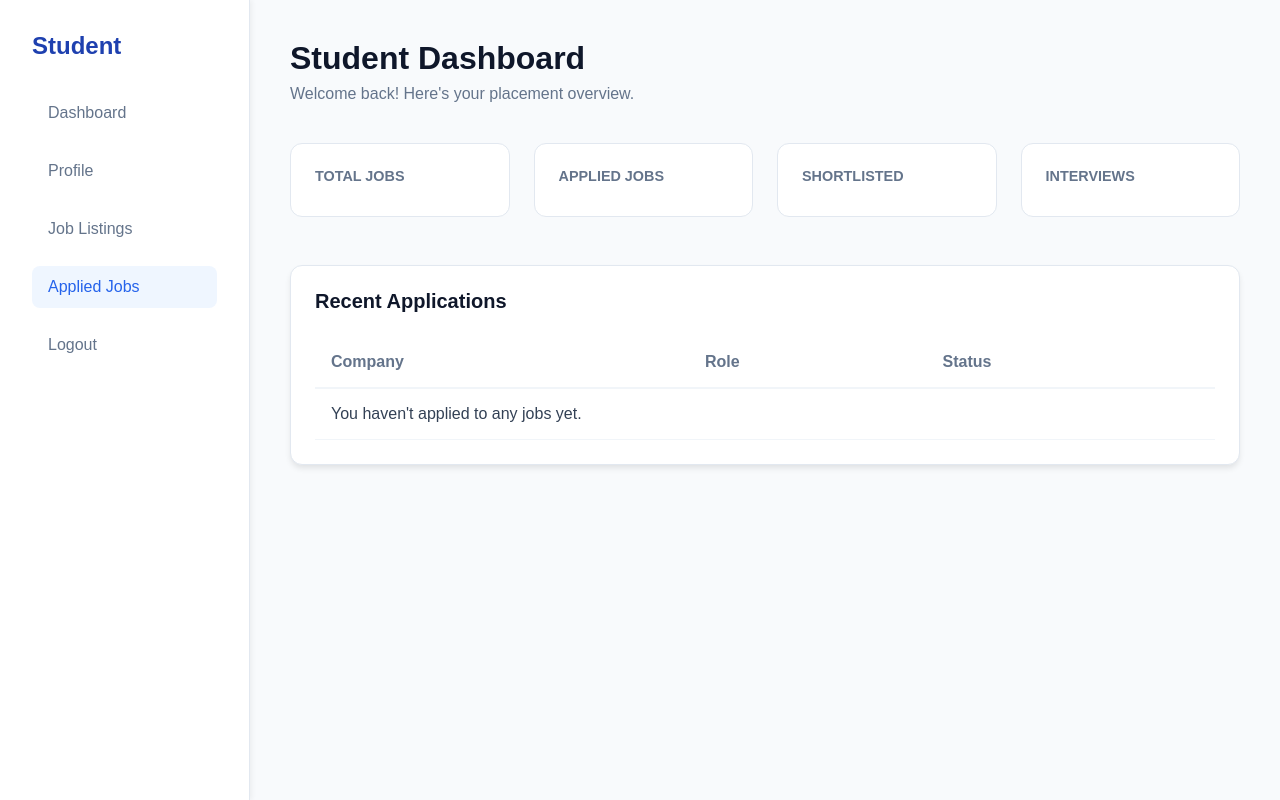
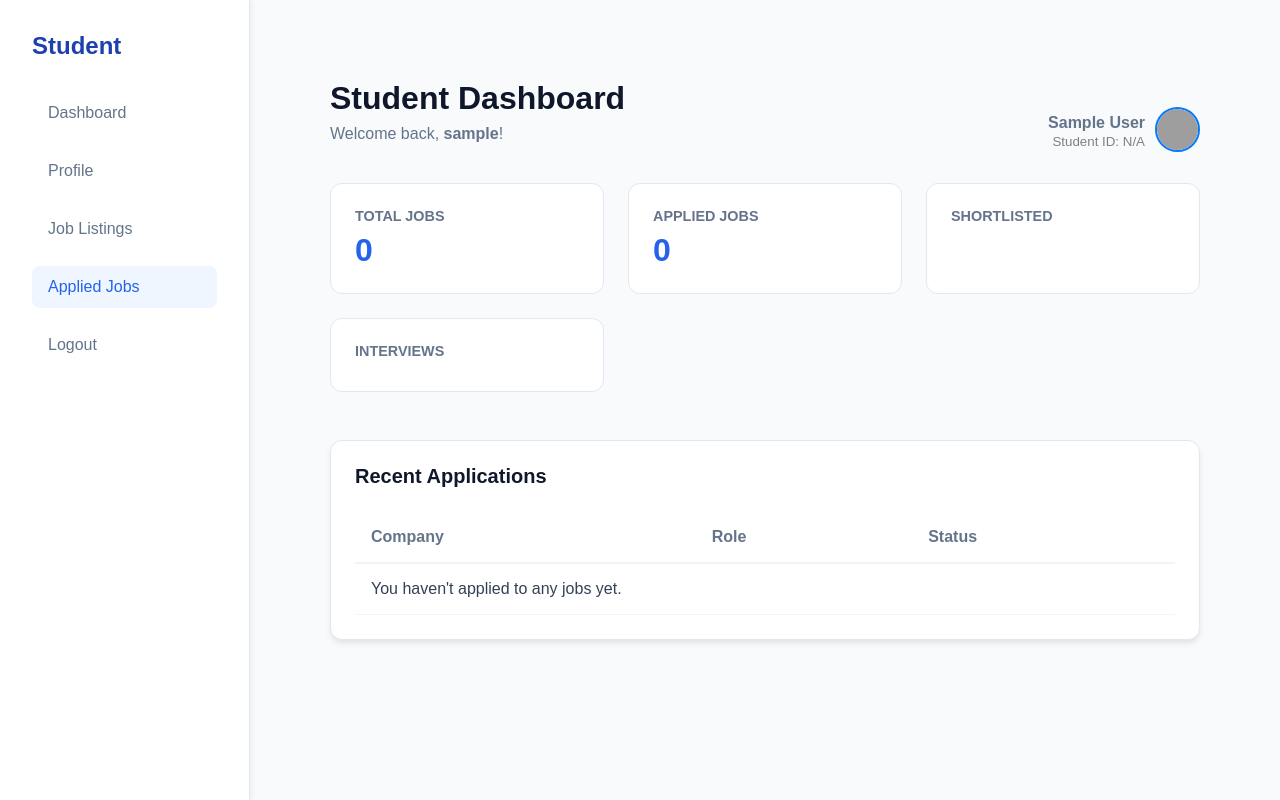
Before and after one commit to rakshanda-gajinkar/PlacementCollegeProject, a Django app: page /student/dashboard/ in a window 1280 px wide. Run offline with Django 5.2, Linux system fonts and the light colour scheme; the visitor is signed in with stand-in values (Sample User, id 1); data that the repository does not hold is empty; grey boxes are pictures that could not be loaded.

Commit message:
student profile icon

```diff
--- a/PlacementCollegeProject/api/views.py
+++ b/PlacementCollegeProject/api/views.py
@@ -4,7 +4,7 @@ from django.contrib.auth.models import User
 from django.contrib.auth import authenticate, login as auth_login, logout as auth_logout
 from django.contrib import messages
 from .models import StudentProfile, CompanyProfile
-from .models import Job
+from .models import Job,StudentProfile,Application
 from django.contrib.auth.decorators import login_required
 
 
@@ -116,7 +116,23 @@ def index(request):
 #4. Student module functions
 @login_required
 def student_dashboard(request):
-    return render(request, 'student-dashboard.html')
+    # Fetch the profile for the logged-in user
+    try:
+        student = StudentProfile.objects.get(user=request.user)
+    except StudentProfile.DoesNotExist:
+        student = None
+
+    # Get counts for your cards
+    total_jobs_count = Job.objects.count()
+    applied_count = Application.objects.filter(student=student).count()
+
+    context = {
+        'student': student,
+        'total_jobs_count': total_jobs_count,
+        'applied_count': applied_count,
+        # Add your other counts here...
+    }
+    return render(request, 'student-dashboard.html', context)
 
 def student_profile(request):
     return render(request, 'student-profile.html')
--- a/PlacementCollegeProject/template/student-dashboard.html
+++ b/PlacementCollegeProject/template/student-dashboard.html
@@ -22,10 +22,25 @@
     </div>
 
     <div class="main-content">
-        <div class="header">
+        <div class="main-content">
+    <div class="header" style="display: flex; justify-content: space-between; align-items: center;">
+        <div>
             <h1>Student Dashboard</h1>
-            <p>Welcome back! Here's your placement overview.</p>
+            <p>Welcome back, <strong>{{ request.user.username }}</strong>!</p>
         </div>
+
+        <div class="user-profile" style="display: flex; align-items: center; gap: 10px;">
+            <div class="user-info" style="text-align: right;">
+                <p style="margin: 0; font-weight: bold;">{{ request.user.get_full_name|default:request.user.username }}</p>
+                <small style="color: gray;">Student ID: {{ student.id|default:"N/A" }}</small>
+            </div>
+            <a href="{% url 'student_profile' %}">
+                <img src="https://ui-avatars.com/api/?name={{ request.user.username }}&background=random"
+                     alt="Profile"
+                     style="width: 45px; height: 45px; border-radius: 50%; border: 2px solid #007bff;">
+            </a>
+        </div>
+    </div>
 
         <div class="cards">
             <div class="card"><h3>Total Jobs</h3><p>{{ total_jobs_count }}</p></div>
```
